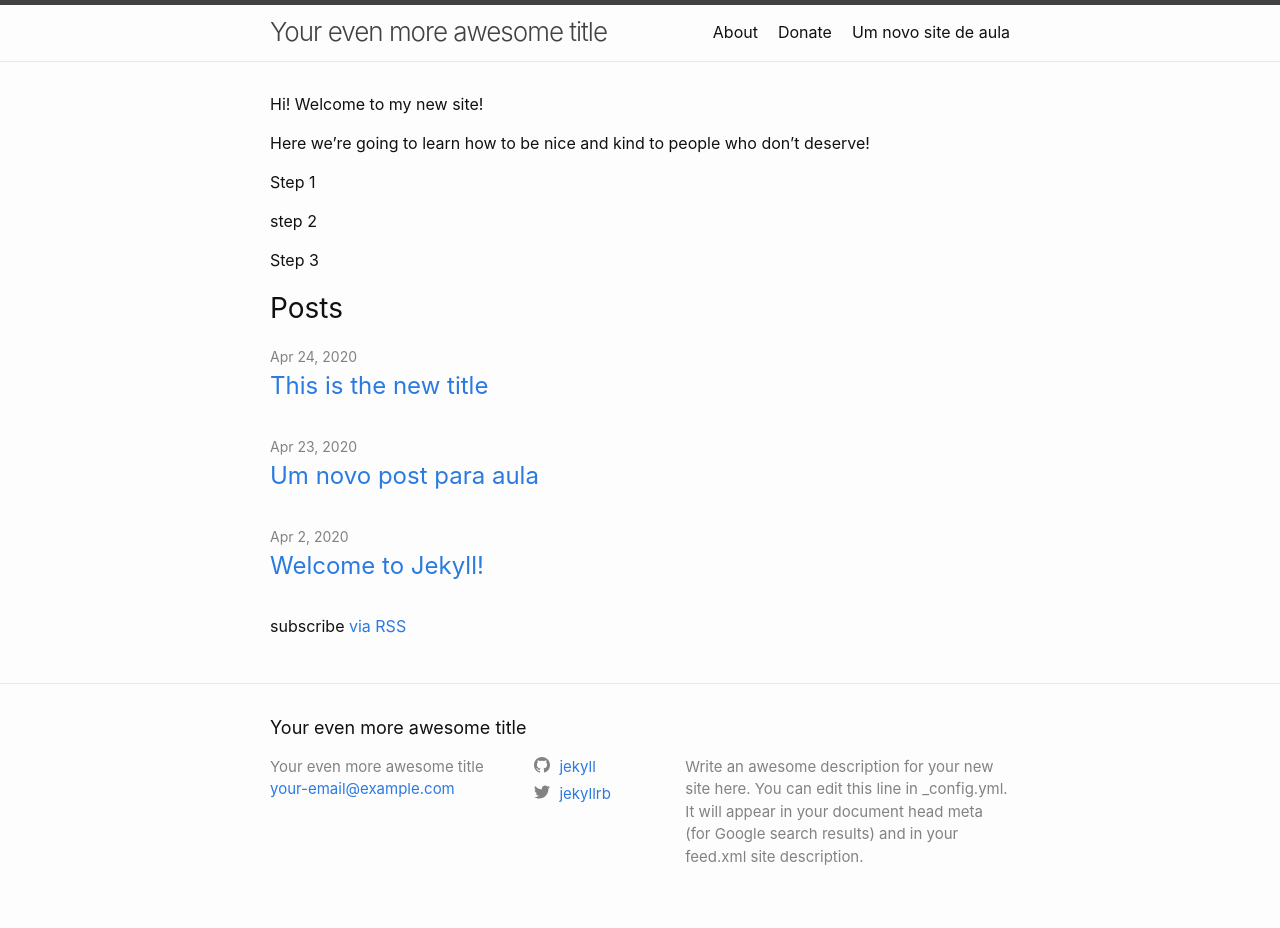
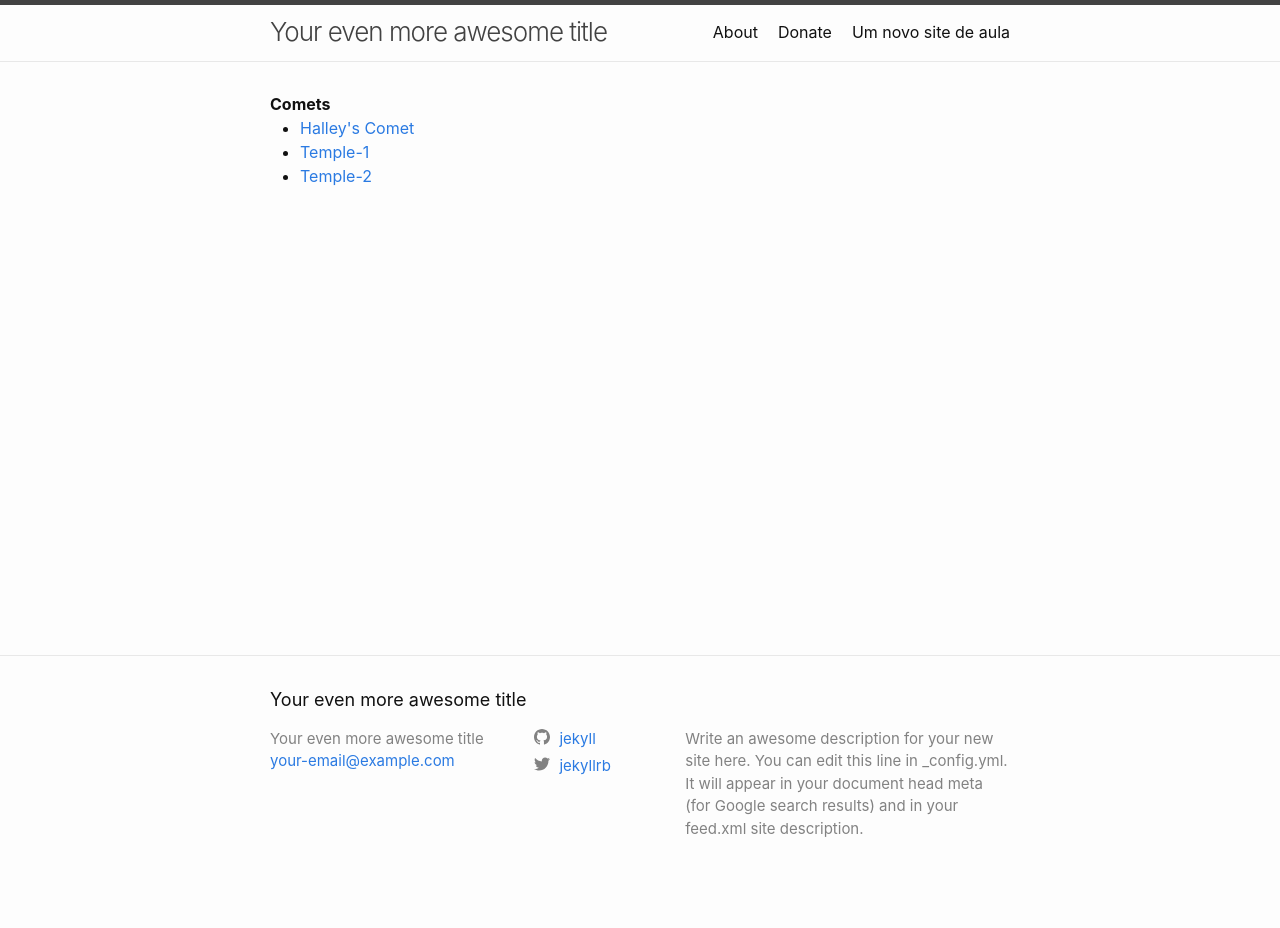
Before and after one commit to saramcdbarros/projeto, a Jekyll site: the page built from index.markdown, in a window 1280 px wide. Built offline with Jekyll 4.4.1, drawn with Linux system fonts in a browser that asks for light colours; after the commit the page ends 900 px from its top, so only the background shows below that.

```diff
--- /dev/null
+++ b/_comets/halleys.markdown
@@ -0,0 +1,6 @@
+---
+layout: comets
+title: "Halley's Comet"
+---
+
+Halley is a comet know for its super cool name
--- /dev/null
+++ b/_comets/temple-1.markdown
@@ -0,0 +1,6 @@
+---
+layout: comets
+title: "Temple-1"
+---
+
+Temple-1 is a comet know for its super cool name
--- /dev/null
+++ b/_comets/temple-2.markdown
@@ -0,0 +1,6 @@
+---
+layout: comets
+title: "Temple-2"
+---
+
+Temple-2 is a comet know for its super cool name
--- a/_config.yml
+++ b/_config.yml
@@ -33,6 +33,12 @@ github_username:  jekyll
 theme: minima
 plugins:
   - jekyll-feed
+collections:
+  comets:
+    output: true
+    permalink: /comets/:path/
+
+
 
 # Exclude from processing.
 # The following items will not be processed, by default.
--- /dev/null
+++ b/_layouts/comets.html
@@ -0,0 +1,18 @@
+---
+layout: default
+---
+
+<strong>Comets</strong>
+
+<nav>
+	<ul>
+		{% for comet in site.comets %}
+
+			<li>
+				<a href="{{site.baseurl}}/comets/{{comet.slug}}/" class="{% if page.url contains comet.slug %}current{% endif %}">{{comet.title}}</a>
+			</li>
+		{% endfor %}
+	</ul>
+</nav>
+
+{{content}}
--- a/about.markdown
+++ b/about.markdown
@@ -19,8 +19,5 @@ You can find the source code for Jekyll at GitHub:
 [jekyll][jekyll-organization] /
 [jekyll](https://github.com/jekyll/jekyll)
 
-About
-Work
-Contact
 
 [jekyll-organization]: https://github.com/jekyll
--- a/index.markdown
+++ b/index.markdown
@@ -2,15 +2,5 @@
 # Feel free to add content and custom Front Matter to this file.
 # To modify the layout, see https://jekyllrb.com/docs/themes/#overriding-theme-defaults
 
-layout: home
+layout: comets
 ---
-
-Hi! Welcome to my new site!
-
-Here we're going to learn how to be nice and kind to people who don't deserve!
-
-Step 1
-
-step 2
-
-Step 3
```
Also changed, not shown: _layouts/page.html (+0 -7 lines).
